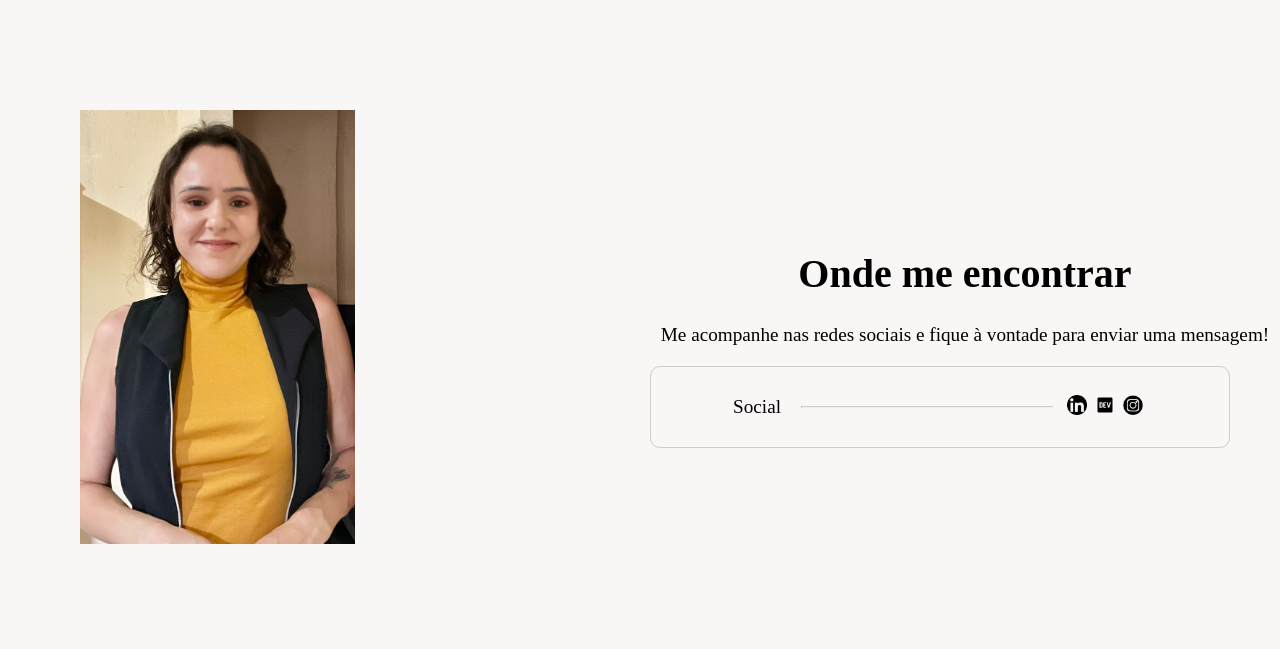
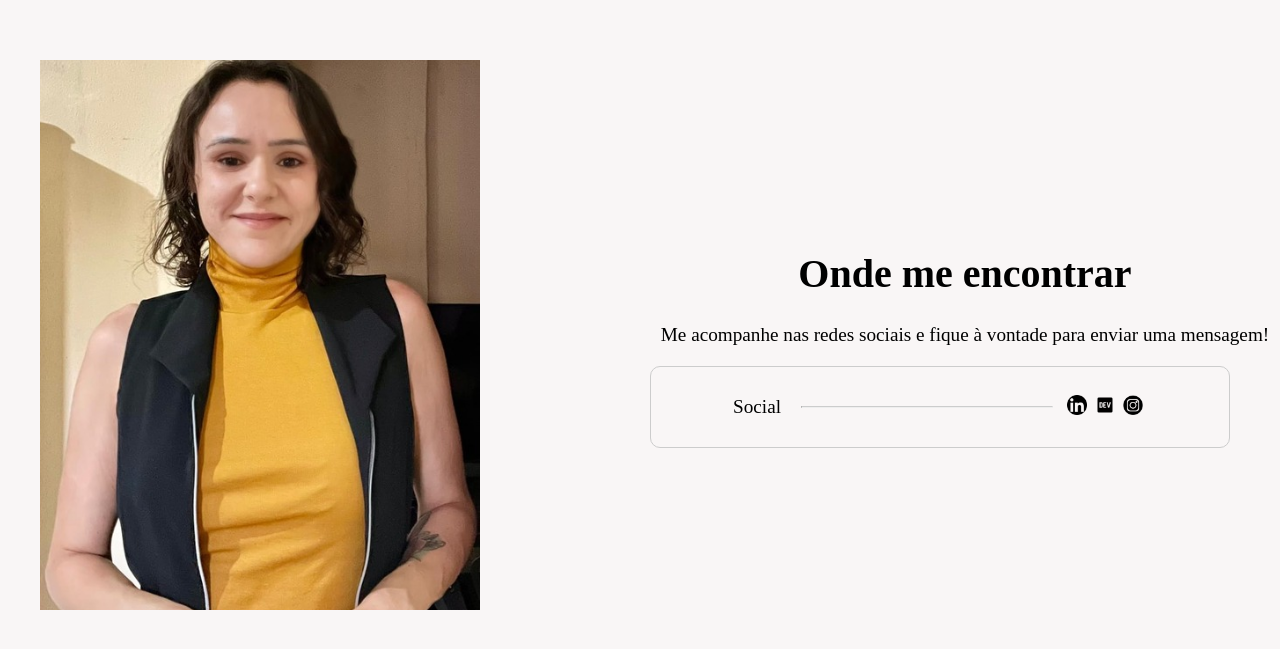
Before and after one commit to jeronimafloriano/my-page, an Angular app: page /contato in a window 1280 px wide. Shown: the part 1321-1970 px from the top of the page. Built offline with nearby package versions, Linux system fonts and the light colour scheme.

Commit message:
Ajustando imagens para celular

```diff
--- a/src/app/contact/contact.component.scss
+++ b/src/app/contact/contact.component.scss
@@ -13,21 +13,45 @@
     height: auto;
   }
 
-  .imagem {
+ /* .imagem {
     width: 100%;
-    height: 60%;
+    height: 70%;
     margin: 40px;
     padding-bottom: 50px;
   }
 
   .imagem-corpo {
-    width: 50%;
-    height: 80%;
-    margin: 40px;
-    padding-bottom: 50px;
+    height: 150%;
     background-size: cover;
     background-position: center;
     background-image: url('../../assets/corpo.jpg');
+  }
+  .imagem {
+    width: 100%;
+    margin: 40px;
+  }
+
+  .imagem-corpo {
+    width: 50%;
+    height: 160%;
+    margin: 80px;
+    padding-bottom: 50px;
+    background-image: url('../../assets/corpo.jpg');
+    background-size: cover;
+    background-position: center;
+  }*/
+  .imagem {
+    width: 100%;
+    margin: 40px;
+  }
+
+  .imagem-corpo {
+    width: 80%;
+    height: auto;
+    padding-bottom: 100%;
+    background-image: url('../../assets/corpo.jpg');
+    background-size: cover;
+    background-position: center;
   }
 
   .right-side {
```
Also changed, not shown: src/assets/corpo.jpg, 5 other files (tests, documents, lock files or other folders).
